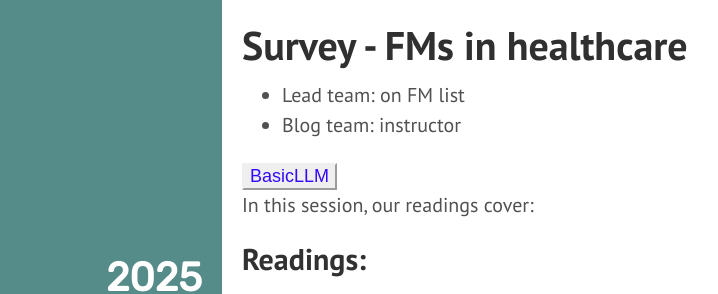
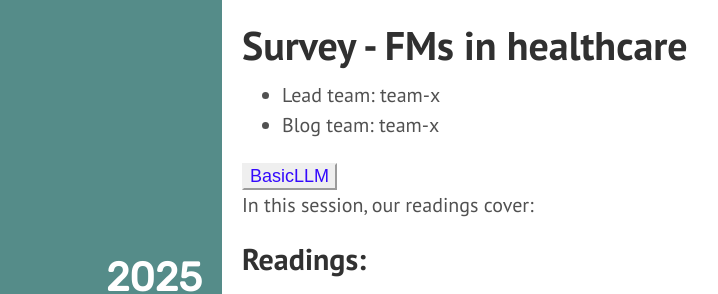
Before and after one commit to qiyanjun/2025sp-GenAI-overview, a Jekyll site: the page built from _contents/S0-L02.md, in a window 1280 px wide. Shown: the top 294 px of the page, without its empty margins (18-736 px from the left). Built offline with Jekyll 4.4.1, drawn with Linux system fonts in a browser that asks for light colours.

Commit message:
Update S0-L02.md

```diff
--- a/_contents/S0-L02.md
+++ b/_contents/S0-L02.md
@@ -4,8 +4,8 @@ title: Survey - FMs in healthcare
 lecture:
 lectureVersion: next
 extraContent:
-notes: instructor
-video: on FM list
+notes: team-x
+video: team-x
 tags:
 - BasicLLM
 desc: 2025-S2
```
